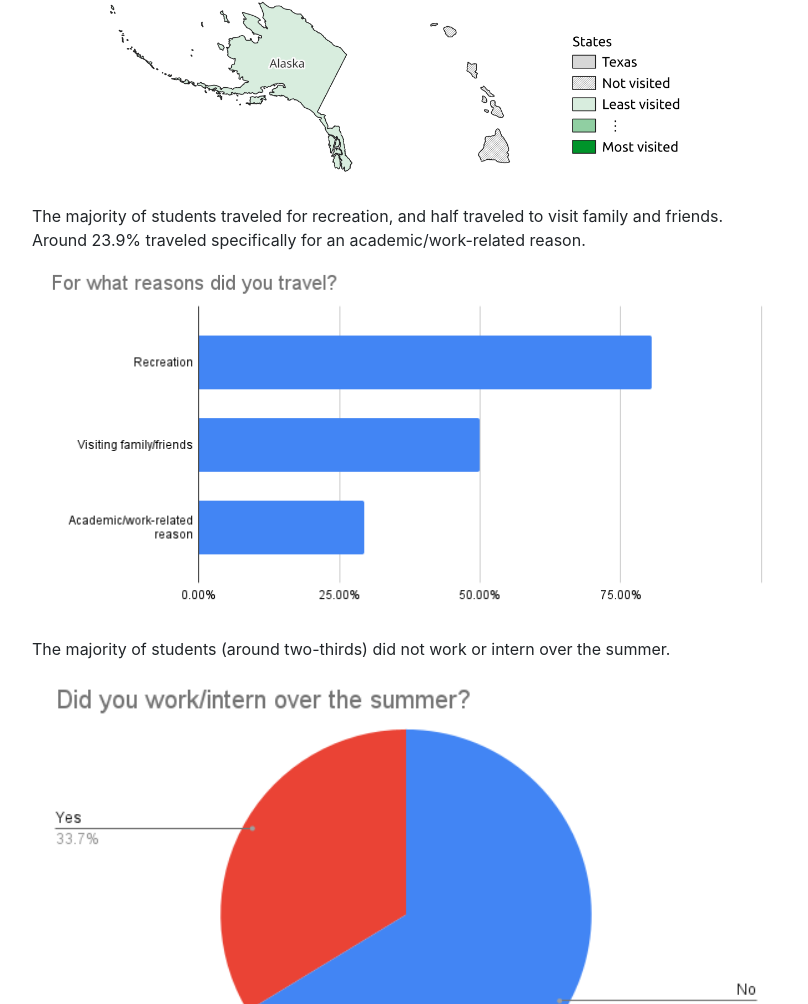
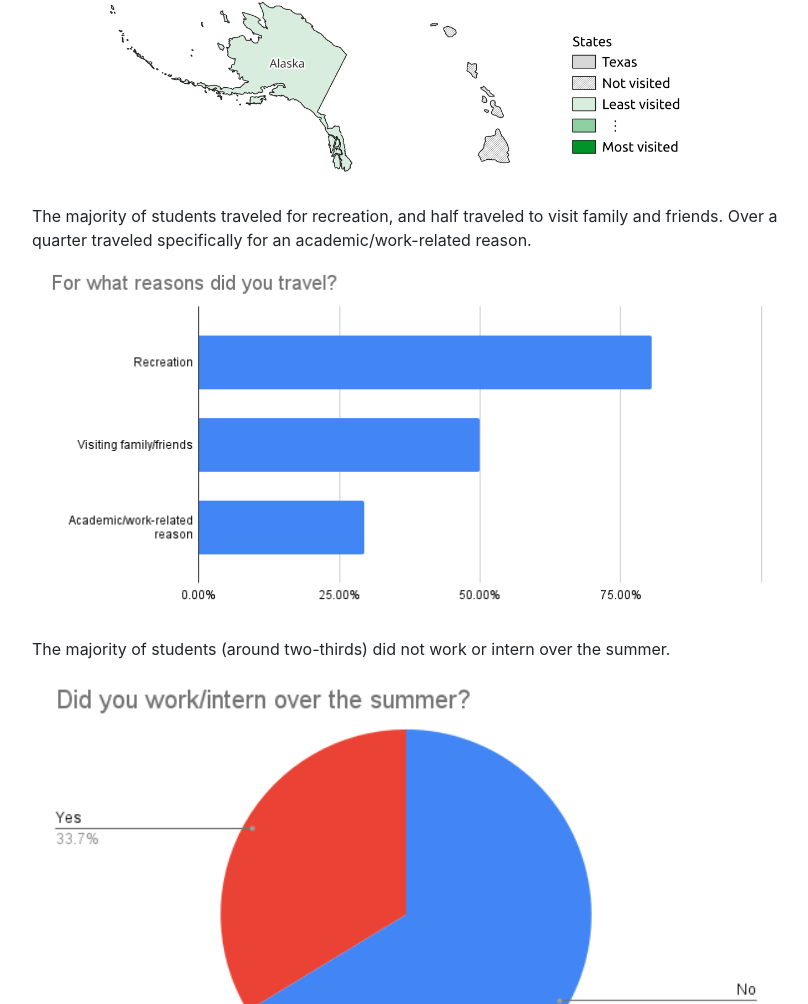
Before and after one commit to rachitkakkar/lasa-surveyor-website, an Eleventy site: page src/posts/survey-1-results-2023_2024.md in a window 1280 px wide. Shown: the part 2246-3250 px from the top of the page, without its empty margins (234-1042 px from the left). Built offline with nearby package versions, Linux system fonts and the light colour scheme; Eleventy itself is replaced by a stand-in of ours; files that its build step writes are made by us from their sources.

Commit message:
Correction

```diff
--- a/src/posts/survey-1-results-2023_2024.md
+++ b/src/posts/survey-1-results-2023_2024.md
@@ -18,7 +18,7 @@ The countries and states which students traveled to can be viewed in the maps be
 ![Countries](../../img/posts/5/summer_countries_visited.png)
 ![States](../../img/posts/5/summer_states_visited.png)
 
-The majority of students traveled for recreation, and half traveled to visit family and friends. Around 23.9% traveled specifically for an academic/work-related reason.
+The majority of students traveled for recreation, and half traveled to visit family and friends. Over a quarter traveled specifically for an academic/work-related reason.
 ![Reason](../../img/posts/5/2.png)
 
 The majority of students (around two-thirds) did not work or intern over the summer.
```
Also changed, not shown: public/posts/survey-1-results-2023_2024/index.html (+1 -1 lines).
